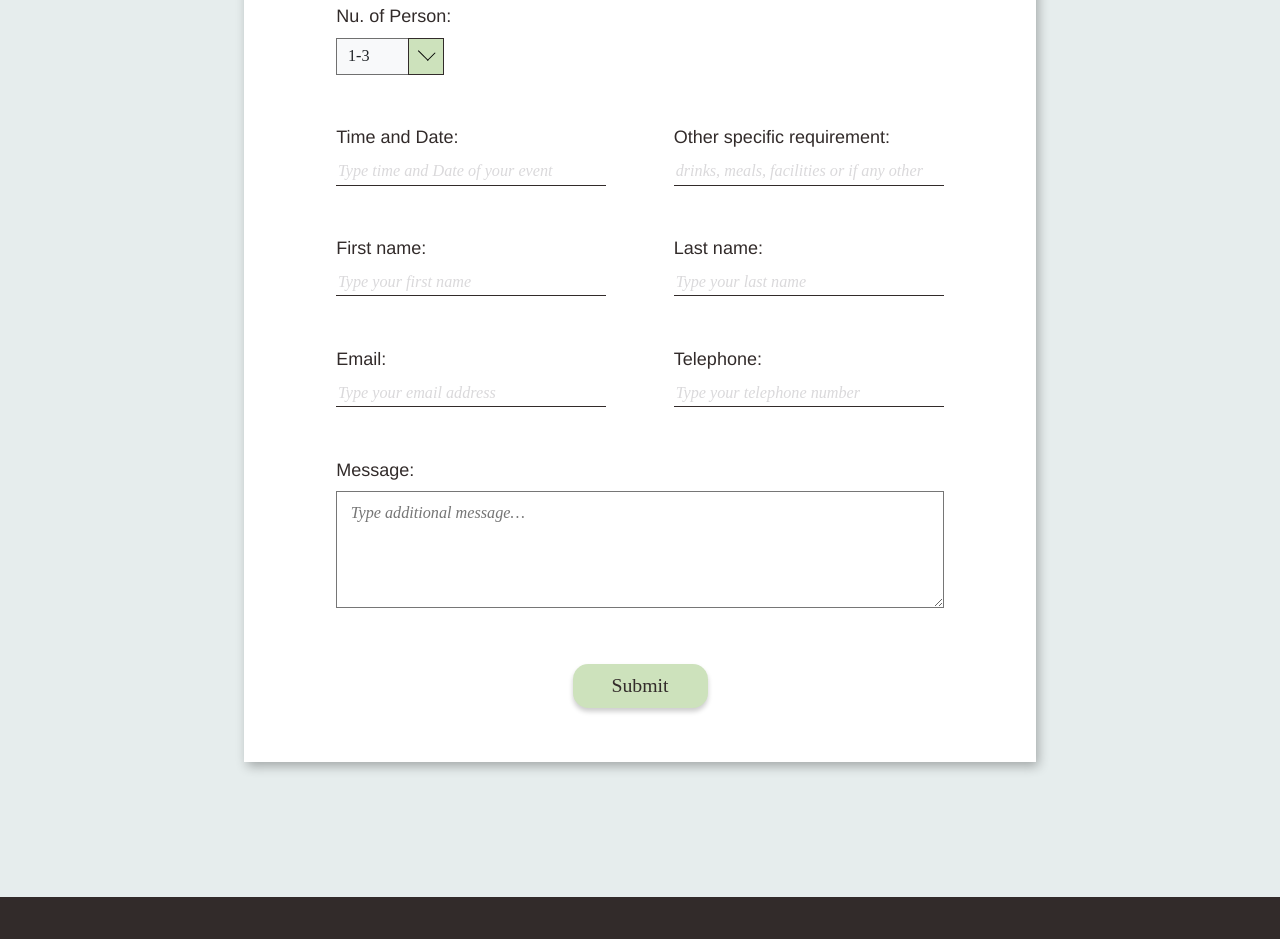
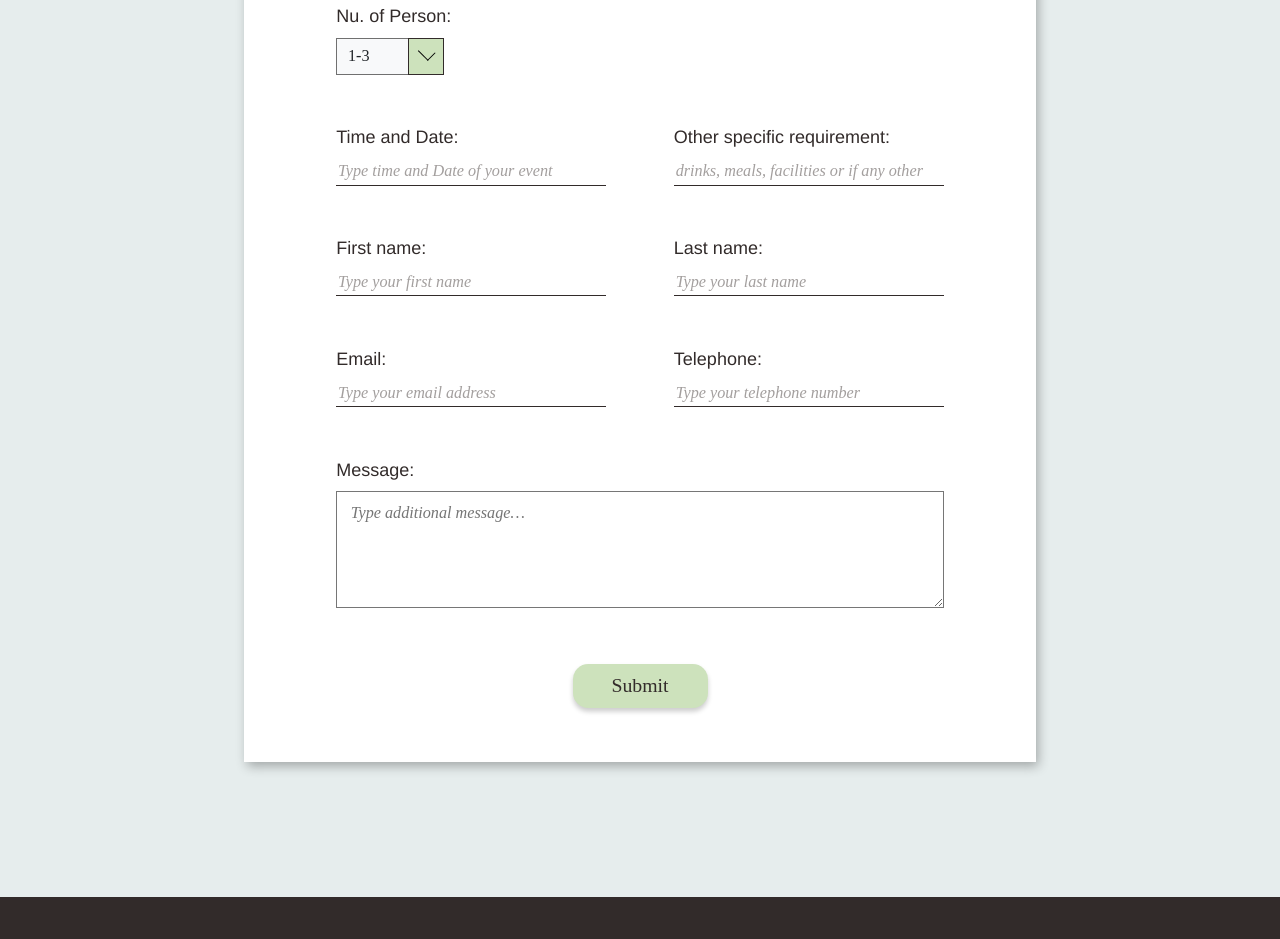
Before and after one commit to samanthalin/lanconference, a plain HTML site: page index.html in a window 1280 px wide. Shown: the part 4663-5602 px from the top of the page. Drawn offline with Linux system fonts and the light colour scheme.

Commit message:
firefox fix

```diff
--- a/css/style.scss
+++ b/css/style.scss
@@ -61,7 +61,7 @@ $theme-light-green: #CDE2BC;
 	font-family: 'Seravek';
 	font-style: italic;
 	font-weight: lighter;
-	color: #dad9db;
+	color: #a39f9e;
 }
 @mixin inquery-form{
 	background-color: white;
@@ -206,8 +206,9 @@ html{
 		font-size: 18px;
 		color: $theme-black;
 		zoom: 0.9;
-    	-moz-transform: scale(0.9);
-    	-moz-transform-origin: 0 0;
+    	// -moz-transform: scale(0.9);
+    	// -moz-transform-origin: 0 0;
+    	-moz-zoom: none;
     	font-family: 'Seravek Medium', Helvetica, sans-serif, Arial;
 		header{
 			width: 100%;
@@ -1145,6 +1146,7 @@ html{
 									text-align: center;
 									margin: auto;
 									margin-bottom: 10px;
+									cursor: pointer;
 									.room{
 										height: 62px;
 										border-bottom: 1px solid $theme-black;
@@ -1538,6 +1540,7 @@ html{
 						margin-top: 0;
 						margin-left: 15px;
 						height: fit-content;
+						height: -moz-fit-content;
 						min-width: 268px;
 						padding-top: 60px;
 						@media screen and (min-width: 992px) {
```
Also changed, not shown: css/style.css, 1 other file.
